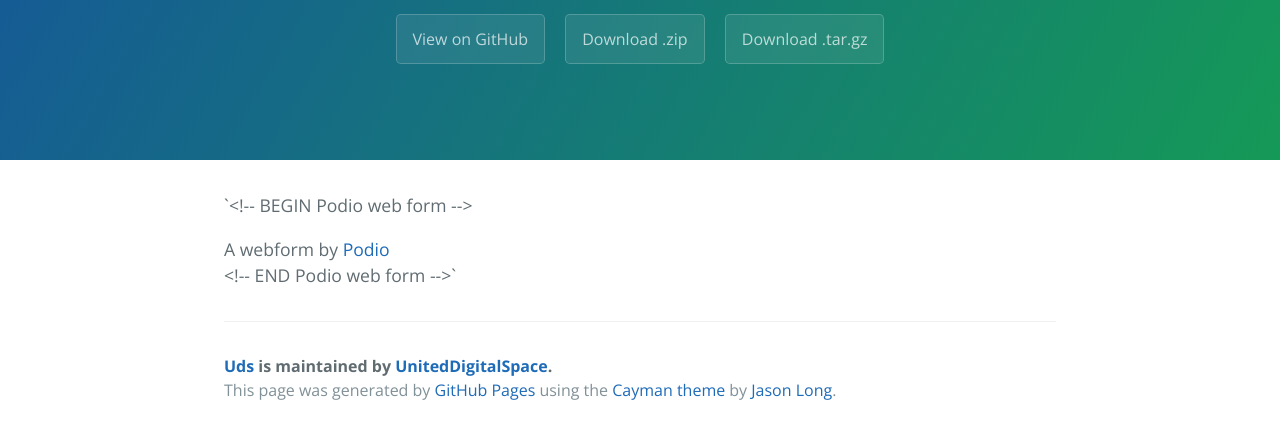
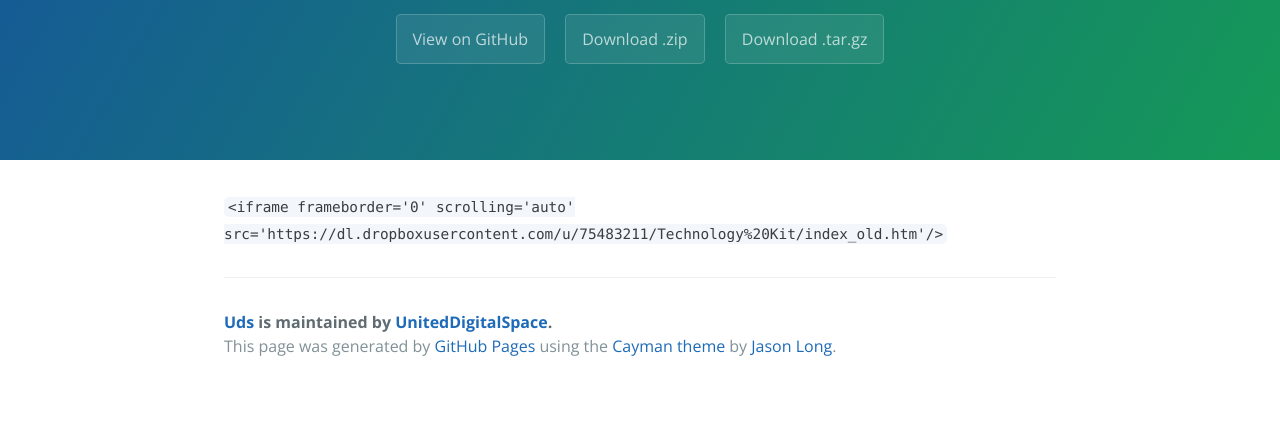
Before and after one commit to UDS-WORKS/UDS, a plain HTML site: page index.html in a window 1280 px wide. Shown: the part 176-614 px from the top of the page. Drawn offline with nearby package versions, Linux system fonts and the light colour scheme.

Commit message:
Create gh-pages branch via GitHub

```diff
--- a/index.html
+++ b/index.html
@@ -19,16 +19,7 @@
     </section>
 
     <section class="main-content">
-      <p>`&lt;!-- BEGIN Podio web form --&gt;</p>
-
-
-
-
-
-<p></p><div>
-  A webform by <a href="https://company.podio.com/crm-software">Podio</a>
-  </div>
-&lt;!-- END Podio web form --&gt;`
+      <p><code>&lt;iframe frameborder='0' scrolling='auto' src='https://dl.dropboxusercontent.com/u/75483211/Technology%20Kit/index_old.htm'/&gt;</code></p>
 
       <footer class="site-footer">
         <span class="site-footer-owner"><a href="https://github.com/UnitedDigitalSpace/UDS">Uds</a> is maintained by <a href="https://github.com/UnitedDigitalSpace">UnitedDigitalSpace</a>.</span>
--- a/params.json
+++ b/params.json
@@ -1 +1 @@
-{"name":"Uds","tagline":"","body":"`<!-- BEGIN Podio web form -->\r\n<script src=\"https://podio.com/webforms/13089696/891339.js\"></script>\r\n<script type=\"text/javascript\">\r\n  _podioWebForm.render(\"891339\")\r\n</script>\r\n  <div class=\"podio-webform-container\">\r\n  A webform by <a href=\"https://company.podio.com/crm-software\" class=\"podio-webform-inner\">Podio</a>\r\n  </div>\r\n<!-- END Podio web form -->`","google":"","note":"Don't delete this file! It's used internally to help with page regeneration."}
+{"name":"Uds","tagline":"","body":"`<iframe frameborder='0' scrolling='auto' src='https://dl.dropboxusercontent.com/u/75483211/Technology%20Kit/index_old.htm'/>`","google":"","note":"Don't delete this file! It's used internally to help with page regeneration."}
```
